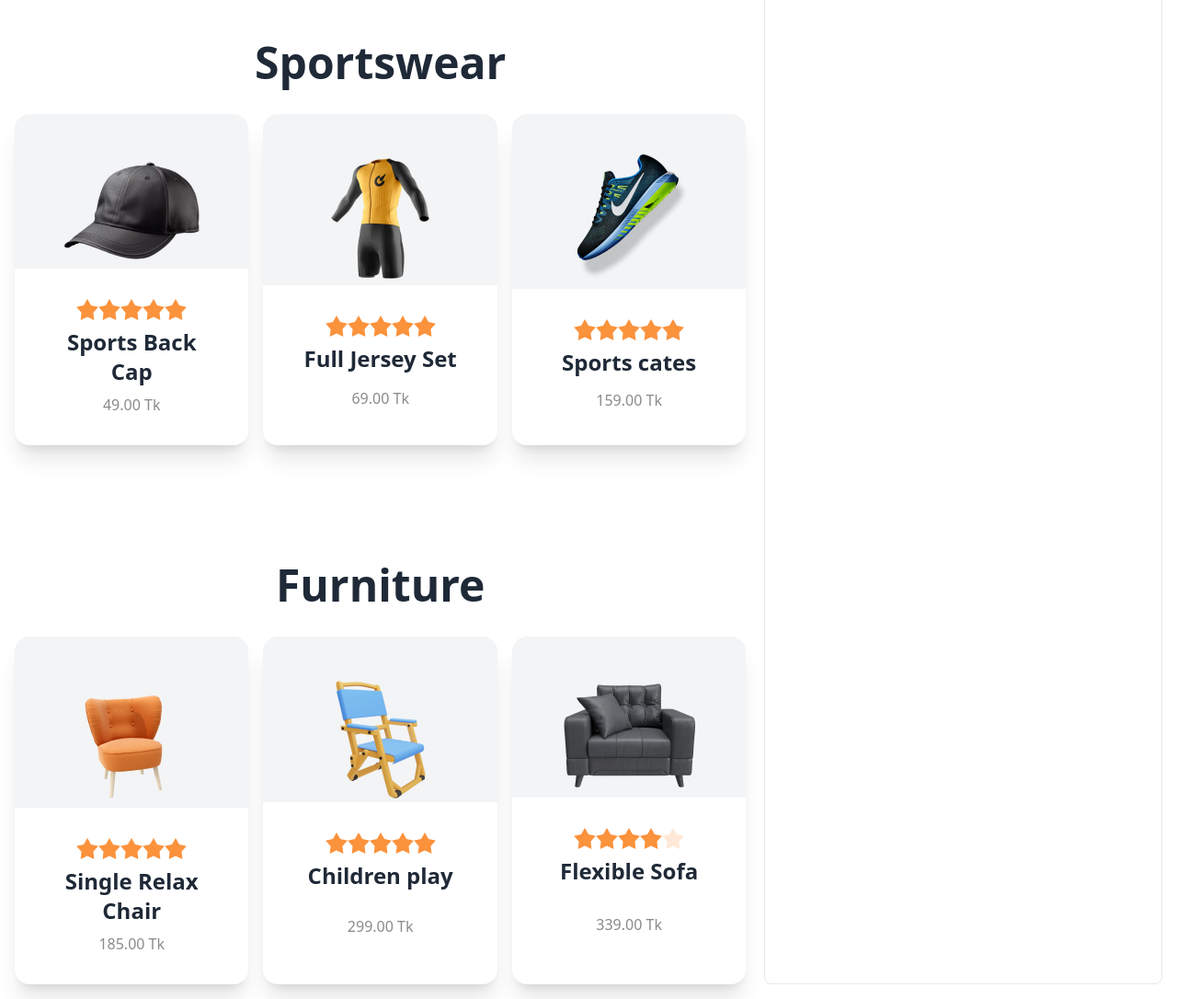
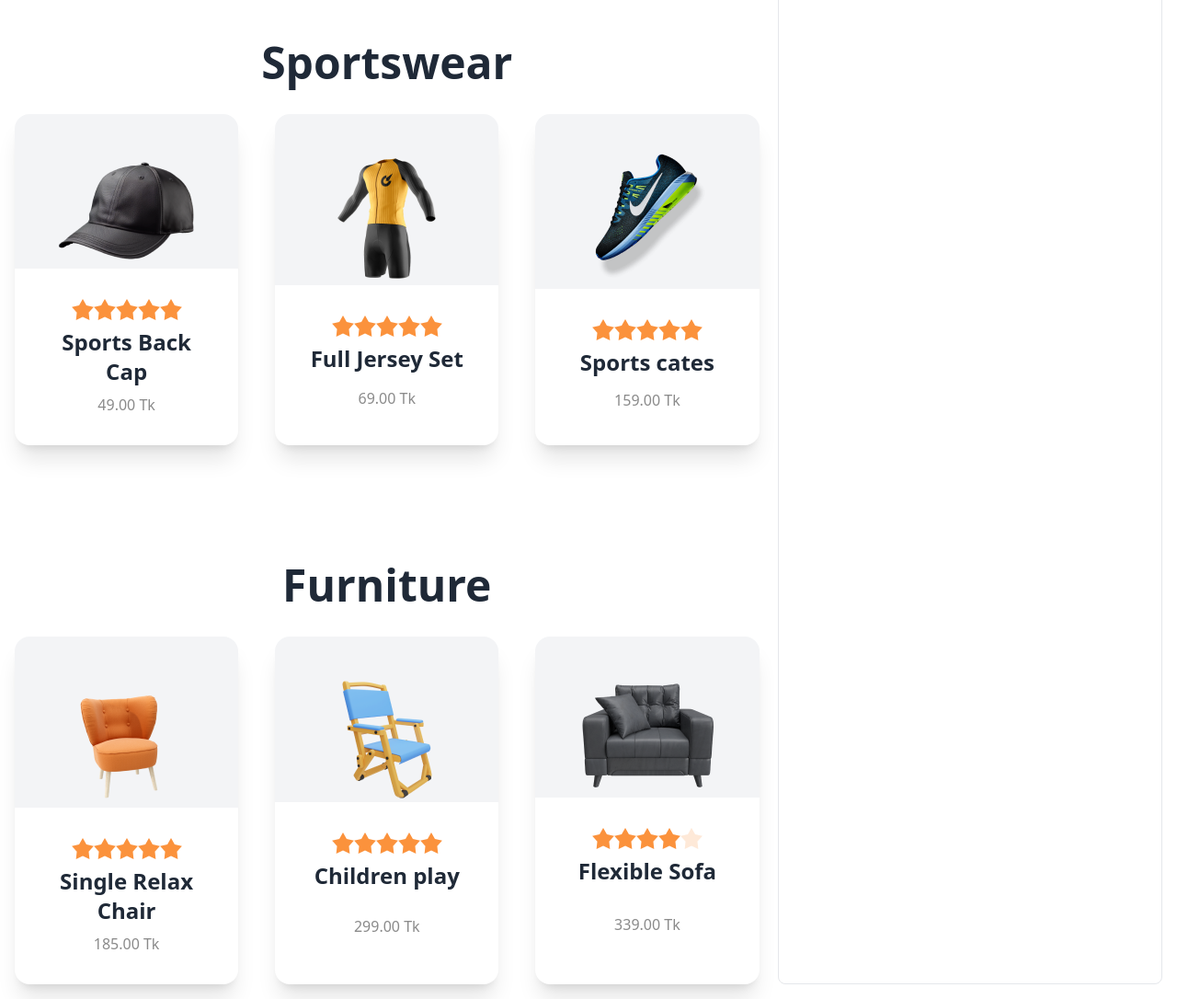
Before and after one commit to Ashraful-Islam-Akash3737/summer-sale, a plain HTML site: page index.html in a window 1280 px wide. Shown: the part 1400-2486 px from the top of the page at 92% size. Drawn offline with nearby package versions, Linux system fonts and the light colour scheme.

Commit message:
fix the responsive problem

```diff
--- a/index.html
+++ b/index.html
@@ -35,7 +35,7 @@
             <!-- Kitchenware -->
             <div class="text-center mt-32">
                 <h1 class="text-5xl font-bold mb-8">Kitchenware</h1>
-                <div class="grid grid-cols-1 md:grid-cols-2 lg:grid-cols-3 gap-4 text-center">
+                <div class="grid grid-cols-1 md:grid-cols-2 lg:grid-cols-3 gap-4 lg:gap-10 text-center">
                     <!-- card item 1 -->
                     <div id="kitchenware-item1" class="card w-full bg-base-100 shadow-xl text-center">
                         <figure class="px-10 pt-10 bg-gray-100">
@@ -92,7 +92,7 @@
             <!-- Sportswear -->
             <div class="text-center mt-32">
                 <h1 class="text-5xl font-bold mb-8">Sportswear</h1>
-                <div class="grid grid-cols-1 md:grid-cols-2 lg:grid-cols-3 gap-4 text-center">
+                <div class="grid grid-cols-1 md:grid-cols-2 lg:grid-cols-3 gap-4 lg:gap-10 text-center">
                     <!-- card item 1 -->
                     <div id="sportswear-item1" class="card w-full bg-base-100 shadow-xl">
                         <figure class="px-10 pt-10 bg-gray-100">
@@ -149,7 +149,7 @@
             <!-- Furniture -->
             <div class="text-center mt-32">
                 <h1 class="text-5xl font-bold mb-8">Furniture</h1>
-                <div class="grid grid-cols-1 md:grid-cols-2 lg:grid-cols-3 gap-4 text-center">
+                <div class="grid grid-cols-1 md:grid-cols-2 lg:grid-cols-3 gap-4 lg:gap-10 text-center">
                     <!-- card item 1 -->
                     <div id="furniture-item1" class="card w-full bg-base-100 shadow-xl">
                         <figure class="px-10 pt-10 bg-gray-100">
```
